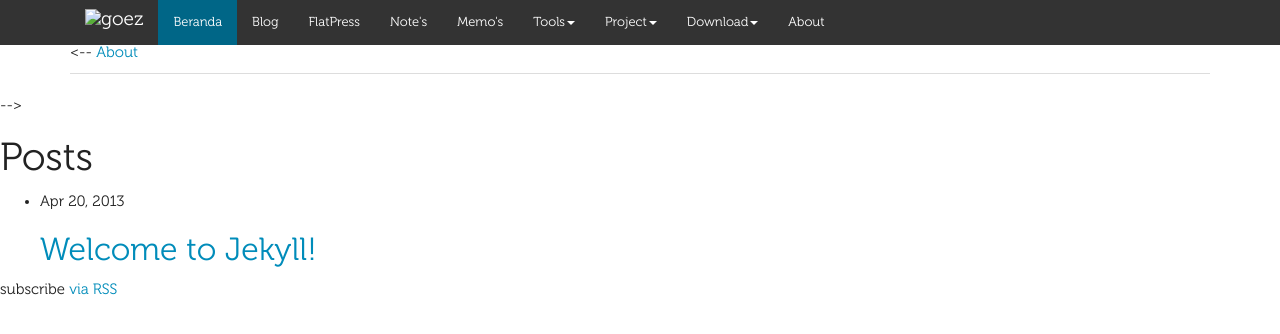
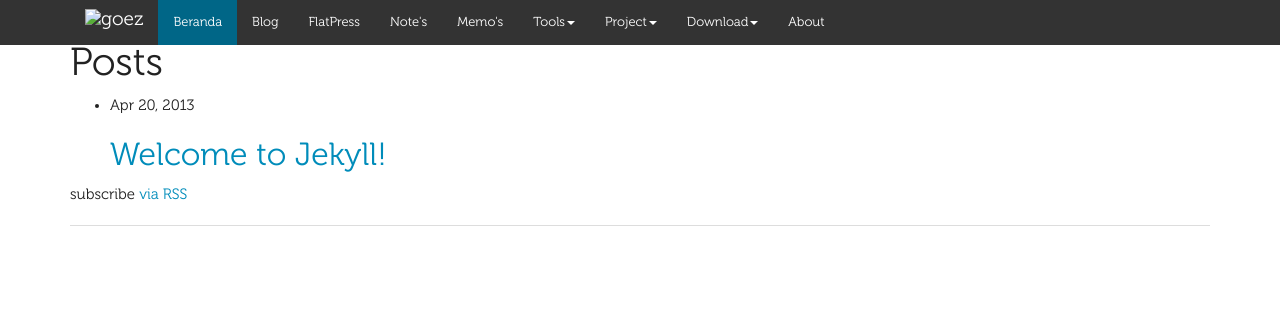
Before and after one commit to eggoez/eggoez.github.io, a Jekyll site: the page built from index.html, in a window 1280 px wide. Shown: the top 334 px of the page. Built offline with Jekyll 4.4.1, drawn with Linux system fonts in a browser that asks for light colours; nearby versions of some CDN libraries.

Commit message:
Update header.html

```diff
--- a/_includes/header.html
+++ b/_includes/header.html
@@ -1,7 +1,7 @@
 <!-- kehalaman -->
-			<div class="container theme-showcase" role="main">
-			  <div class="page-header">
-     <--   {% for my_page in site.pages %}
+	<div class="container theme-showcase" role="main">
+		<div class="page-header">
+     <!--   {% for my_page in site.pages %}
           {% if my_page.title %}
           <a class="page-link" href="{{ my_page.url | prepend: site.baseurl }}">{{ my_page.title }}</a>
           {% endif %}
```
